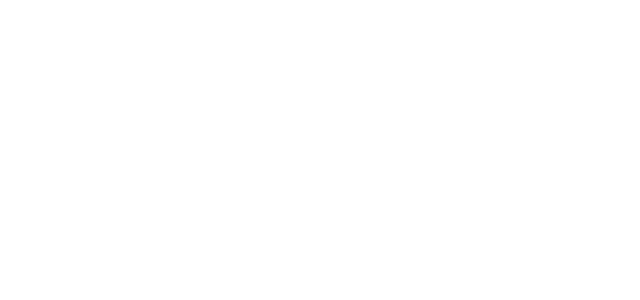
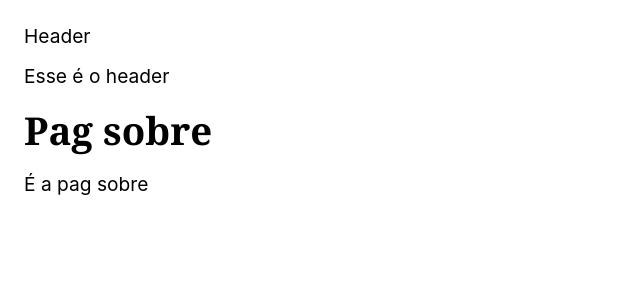
Before and after one commit to MarcioTomaz/React-origamid, a React (Create React App) app: page /sobre in a window 1280 px wide. Shown: the top 300 px of the page, without its empty margins (0-640 px from the left). Built offline with nearby package versions, Linux system fonts and the light colour scheme.

Commit message:
add router

```diff
--- a/package.json
+++ b/package.json
@@ -6,8 +6,10 @@
     "@testing-library/jest-dom": "^5.16.5",
     "@testing-library/react": "^13.3.0",
     "@testing-library/user-event": "^13.5.0",
+    "history": "^5.3.0",
     "react": "^18.2.0",
     "react-dom": "^18.2.0",
+    "react-router-dom": "6.0.0-beta.0",
     "react-scripts": "5.0.1",
     "web-vitals": "^2.1.4"
   },
--- a/src/App.js
+++ b/src/App.js
@@ -1,11 +1,23 @@
 
 import React from "react";
+import { BrowserRouter, Routes, Route } from "react-router-dom";
+import Header from "./Header";
+import Home from "./Home";
+import NaoEncontrado from "./NaoEncontrado";
+import Sobre from "./Sobre";
 
 const App = () => {
 
   return(
-    <>
-    </>
+    <BrowserRouter>
+    <Header />
+      <Routes>
+        <Route path="/" element={<Home />}/>
+        <Route path="sobre" element={<Sobre />}/>
+        <Route path="*" element={<NaoEncontrado />}/>
+        {/* o asterisco significa q qqr pag q nao for as de cima sera essa route */}
+      </Routes>
+    </BrowserRouter>
   )
 }
 
--- /dev/null
+++ b/src/Header.js
@@ -0,0 +1,12 @@
+import React from 'react'
+
+const Header = () => {
+  return (
+    <>Header
+      <p>Esse é o header</p>
+    </>
+
+  )
+}
+
+export default Header
--- /dev/null
+++ b/src/Home.js
@@ -0,0 +1,13 @@
+
+import React from 'react'
+
+const Home = () => {
+  return (
+    <>
+      <div>Home</div>
+      <p>Essa é a home</p>
+    </>
+  )
+}
+
+export default Home
--- /dev/null
+++ b/src/NaoEncontrado.js
@@ -0,0 +1,10 @@
+
+import React from 'react'
+
+const NaoEncontrado = () => {
+  return (
+    <div>Erro: 404- página nao encontrada</div>
+  )
+}
+
+export default NaoEncontrado
--- /dev/null
+++ b/src/Sobre.js
@@ -0,0 +1,12 @@
+import React from 'react'
+
+const Sobre = () => {
+  return (
+    <>
+      <h1>Pag sobre</h1>
+      <p>É a pag sobre</p>
+    </>
+  )
+}
+
+export default Sobre
```
Also changed, not shown: 2 other files (tests, documents, lock files or other folders).
